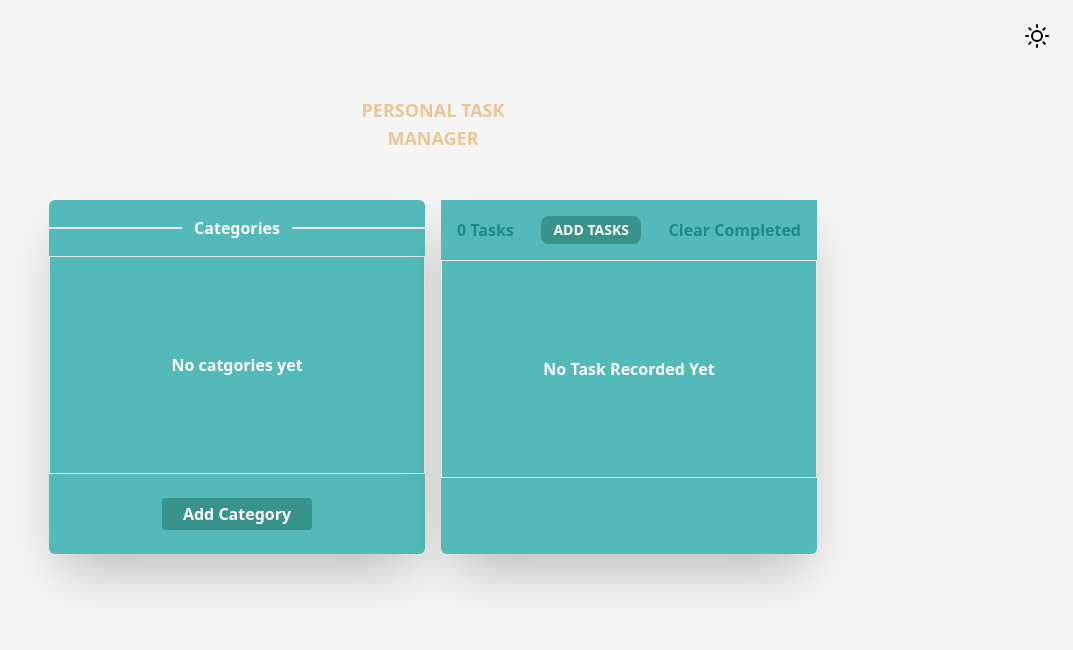
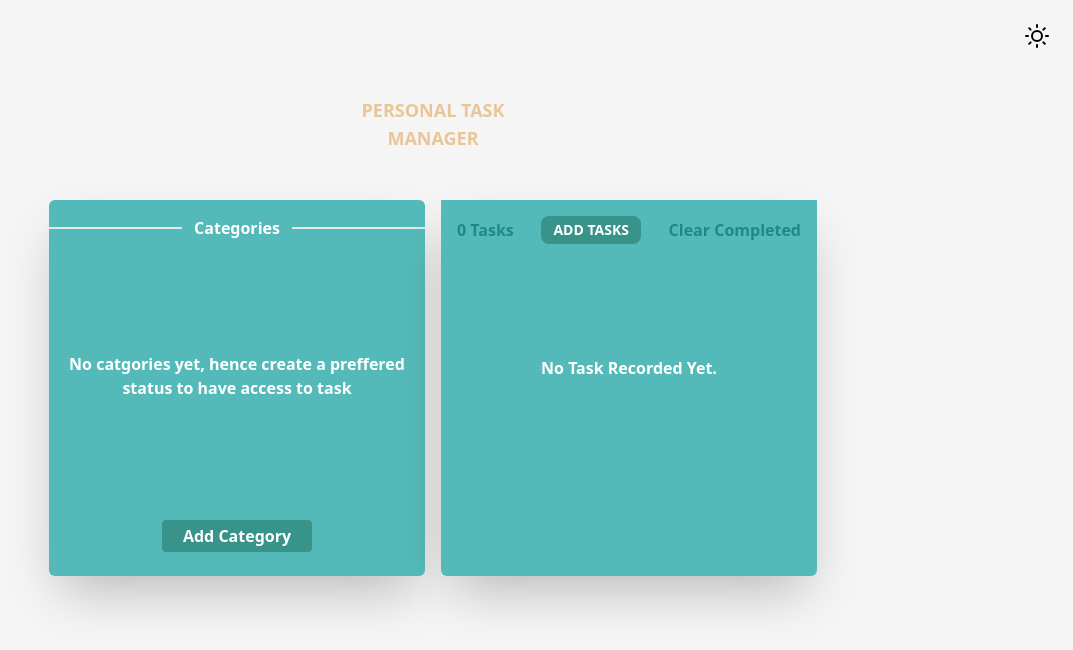
Before and after one commit to Usohps/Task_manager_App, a React (Vite) app: page / in a window 1280 px wide. Shown: the top 650 px of the page, without its empty margins (207-1280 px from the left). Built offline with nearby package versions, Linux system fonts and the light colour scheme.

Commit message:
Last Commit

```diff
--- a/src/App.jsx
+++ b/src/App.jsx
@@ -24,7 +24,7 @@ function App() {
   };
   return (
     <>
-      <div className="w-full md:min-h-screen md:max-h-screen h-screen  text-black dark:text-gray-500  dark:bg-slate-800" >
+      <div className="w-full md:min-h-screen md:max-h-screen h-full  text-black dark:text-gray-500  dark:bg-slate-800" >
         <div className="w-full flex flex-col p-6 items-end">
           <button onClick={handleTheme}>
             {theme === "dark" ? (
--- a/src/components/CreateTask.jsx
+++ b/src/components/CreateTask.jsx
@@ -24,7 +24,7 @@ function CreateTask({ categories, addTask, onClose }) {
       className={`w-full h-full fixed top-[0] backdrop-blur-2xl  animation z-50 left-0 from-transparent to-[#253D62]`}
     >
       <div className="w-full flex flex-col items-end p-5">
-        <button>
+        <button className="text-white">
           <AiOutlineClose size={24} onClick={onClose} />
         </button>
       </div>
--- a/src/components/EditTask.jsx
+++ b/src/components/EditTask.jsx
@@ -14,7 +14,7 @@ function EditTask({ categories, editTask, onClose, selecetedTask }) {
     >
       <div className="w-full flex flex-col items-end p-5">
         <button onClick={onClose}>
-          <AiOutlineClose className="text-black" size={24} onClose={onClose} />
+          <AiOutlineClose className="text-white" size={24} onClose={onClose} />
         </button>
       </div>
       <div className="flex flex-col justify-center items-center h-screen">
--- a/src/pages/Home.jsx
+++ b/src/pages/Home.jsx
@@ -108,8 +108,8 @@ function Home({}) {
               <div className="border w-full"></div>
             </div>
             {categories.length == 0 ? (
-              <div className="border py-24 font-bold">
-                <p >No catgories yet </p>
+              <div className="py-24 font-bold p-2">
+                <p >No catgories yet, hence create a preffered status to have access to task  </p>
               </div>
             ) : (
               <div>
@@ -158,8 +158,8 @@ function Home({}) {
             </div>
             <div className="md:space-y-3 w-full md:p-0 bg-[#54BAB9] dark:bg-[#354259]"></div>
             {task.length == 0 ? (
-              <div className="border py-24 font-bold">
-                <p>No Task Recorded Yet </p>
+              <div className=" py-24 font-bold">
+                <p>No Task Recorded Yet. </p>
               </div>
             ) : (
               <div>
```
